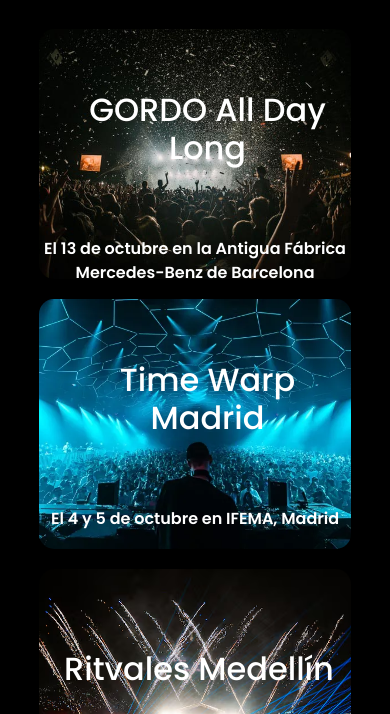
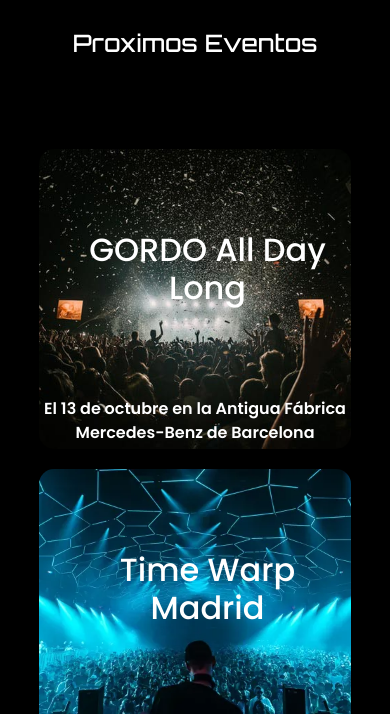
Before and after one commit to Xio-Ui/Obsidian_SoundScape, a plain HTML site: page pages/eventos.html in a window 390 px wide. Shown: the part 111-825 px from the top of the page. Drawn offline with nearby package versions, Linux system fonts and the light colour scheme.

Commit message:
H1_eventos

```diff
--- a/pages/eventos.html
+++ b/pages/eventos.html
@@ -40,6 +40,8 @@
     </header>
     <main>
         <section class="section_eventos">
+
+          <h1>Proximos Eventos</h1>
 
             <div class="evento_1">
                 <h2>GORDO All Day Long</h2>
--- a/sass/partials/_eventos.scss
+++ b/sass/partials/_eventos.scss
@@ -4,8 +4,9 @@
 .section_eventos{
     display: grid;
     grid-template-columns: repeat(3, 1fr);
-    grid-template-rows: repeat(2, 400px);
+    grid-template-rows: 100px 450px 450px;
     grid-template-areas:
+    "h1 h1 h1"
     " evento_1 evento_2  evento_3"
     " evento_4 evento_5 evento_6"
     ;
@@ -16,6 +17,12 @@
     div{
         text-align: center;
         border-radius: 15px;
+    }
+
+    h1{
+        grid-area: h1;
+        margin-bottom: 2em;
+        text-align: center;
     }
 
     h2{
--- a/sass/partials/_responsive.scss
+++ b/sass/partials/_responsive.scss
@@ -180,9 +180,9 @@
 
         .section_eventos{
             grid-template-columns: 1fr;
-            grid-template-rows: repeat(6, 250px);
+            grid-template-rows: 100px repeat(6, 300px);
             grid-template-areas:
-
+            "h1"
             "evento_1"
             "evento_2"
             "evento_3"
@@ -191,6 +191,10 @@
             "evento_6"
 
             ;
+            h1{
+                font-size: 1.5rem;
+                margin-bottom: 2px;
+            }
             .evento_1{
                 grid-area:evento_1 ;
             }
@@ -427,9 +431,9 @@
     /*Section_eventos*/
     .section_eventos{
         grid-template-columns: 1fr;
-        grid-template-rows: repeat(6, 350px);
+        grid-template-rows: 100px repeat(6, 350px);
         grid-template-areas:
-
+        "h1"
         "evento_1"
         "evento_2"
         "evento_3"
@@ -438,6 +442,10 @@
         "evento_6"
 
         ;
+        h1{
+            font-size: 2rem;
+            margin-bottom: 2px;
+        }
         .evento_1{
             grid-area:evento_1 ;
         }
```
Also changed, not shown: css/estilos.css, 1 other file.
